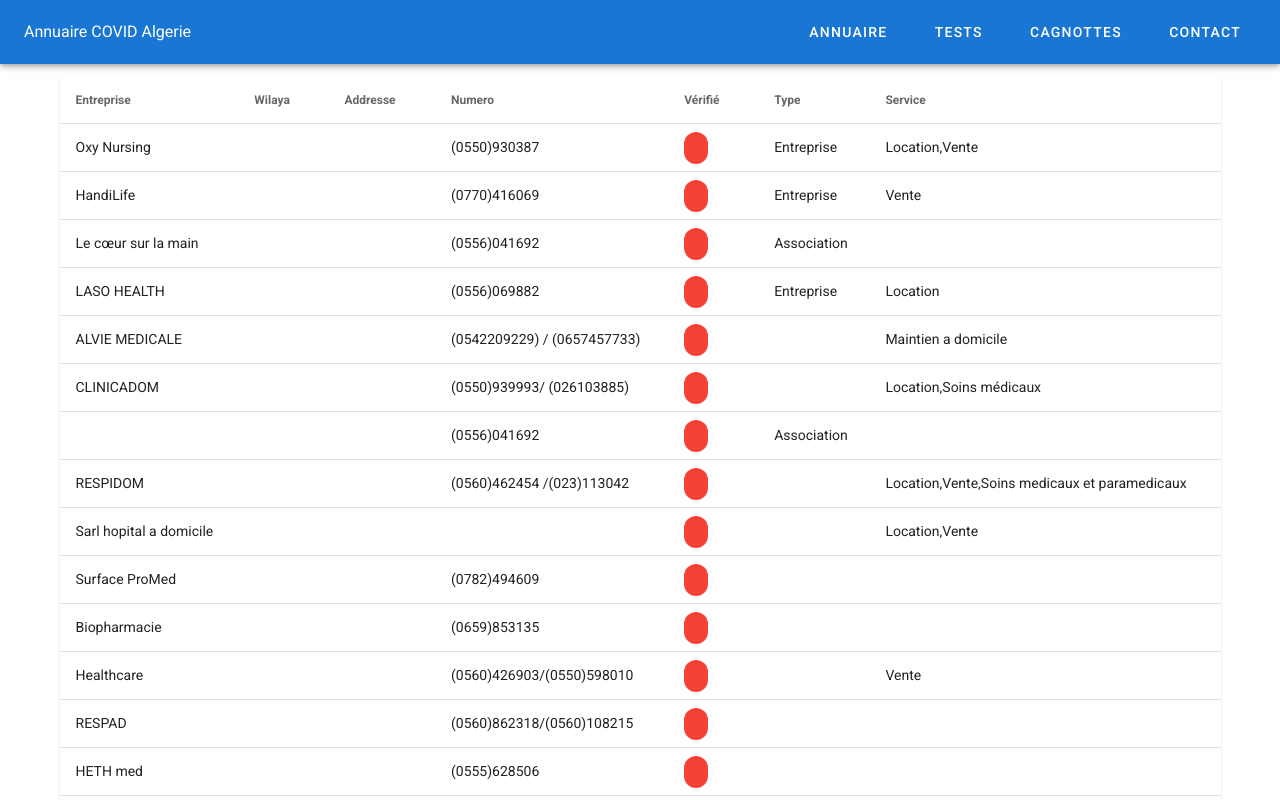
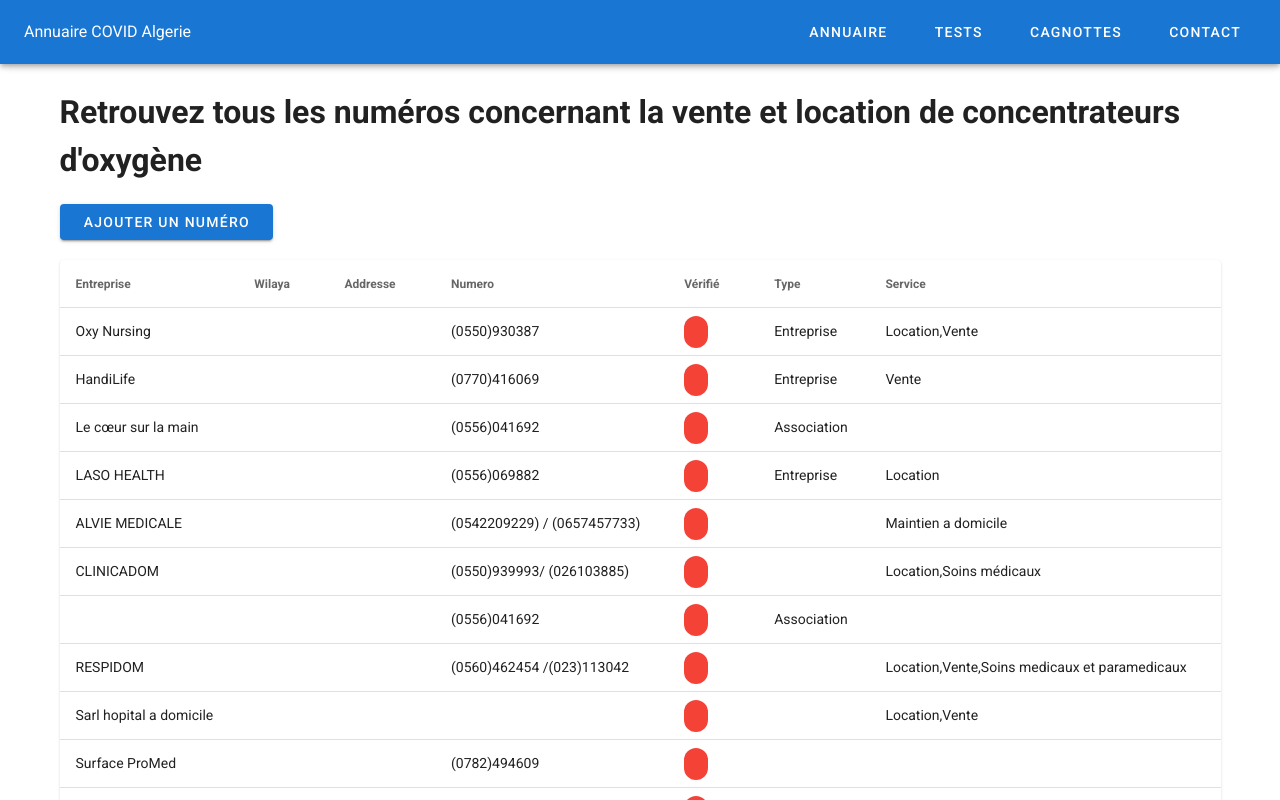
Before and after one commit to info-covid19-dz/web, a Nuxt app: page /Annuaire in a window 1280 px wide. Shown: the top 800 px of the page. Built offline with nearby package versions, Linux system fonts and the light colour scheme.

Commit message:
adding annuaire datatable

```diff
--- a/pages/Annuaire.vue
+++ b/pages/Annuaire.vue
@@ -1,5 +1,19 @@
 <template>
+  <div class="mt-3">
+    <h1 class="mb-5">
+      Retrouvez tous les numéros concernant la vente et location de
+      concentrateurs d'oxygène
+    </h1>
+    <v-btn class="mb-5" color="primary">
+      <a class="dark-link"
+        target="_blank"
+        href="https://docs.google.com/spreadsheets/d/1a4N_yGTUOmGVFRLODbfv6NNJO7hcgdXpayRFSufj1sk/edit?usp=sharing"
+      >
+        Ajouter un numéro</a
+      ></v-btn
+    >
     <v-data-table
+      color="#470237"
       :headers="headers"
       :items="annuaires"
       :items-per-page="15"
@@ -12,6 +26,7 @@
         </v-chip>
       </template>
     </v-data-table>
+  </div>
 </template>
 
 <script>
```
Lines whose indentation alone changed are shown as unchanged.
